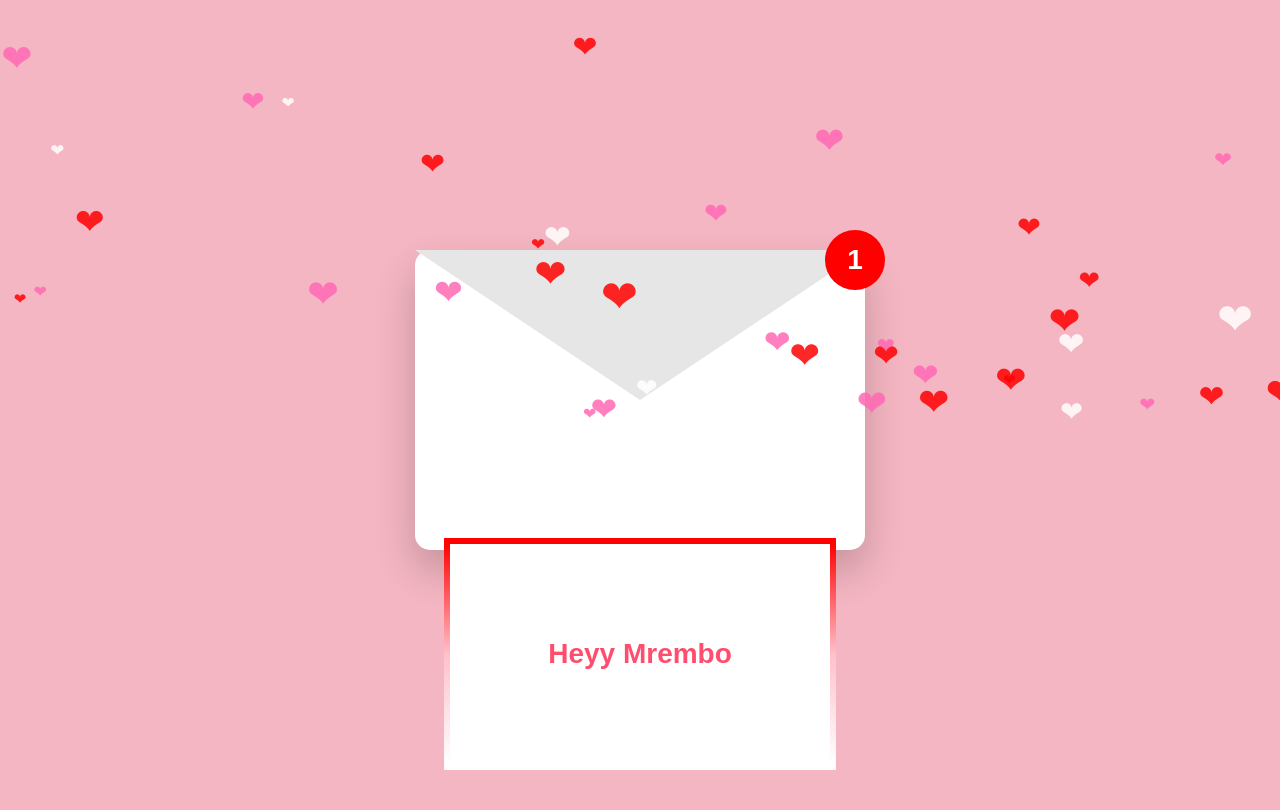
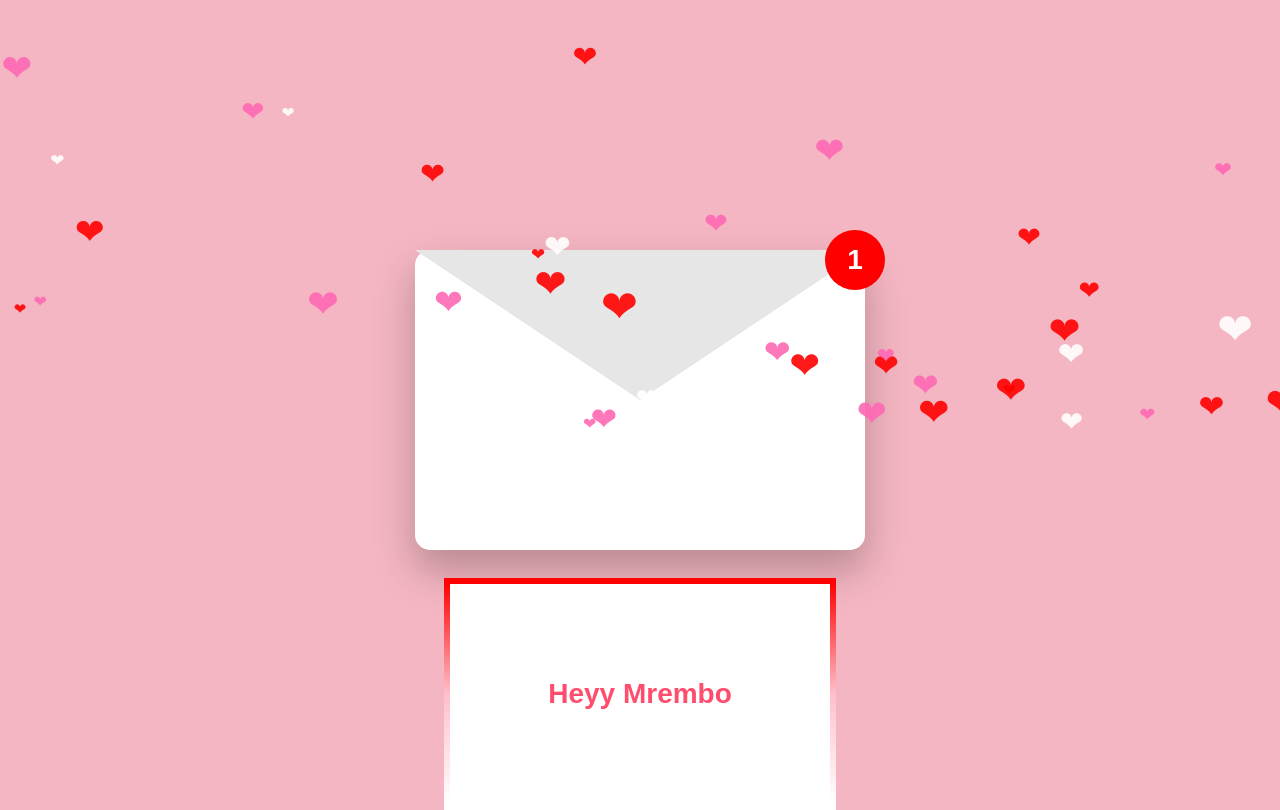
Before and after one commit to Shekif/Valentines, a plain HTML site: page index.html in a window 1280 px wide. Drawn offline with nearby package versions, Linux system fonts and the light colour scheme.

Commit message:
Refactor CSS comments and adjust styles

```diff
--- a/index.html
+++ b/index.html
@@ -18,22 +18,18 @@
   font-family:Arial, sans-serif;
 }
 
-/* ================= HEARTS ================= */
+/* ================= FLOATING HEARTS ================= */
 
 .heart{
   position:absolute;
-  bottom:-50px; /* Start below screen */
+  bottom:-60px;
   animation: floatUp linear infinite;
-  opacity:0.85;
+  opacity:0.9;
 }
 
 @keyframes floatUp{
-  from{
-    transform:translateY(0);
-  }
-  to{
-    transform:translateY(-120vh);
-  }
+  from{ transform:translateY(0); }
+  to{ transform:translateY(-120vh); }
 }
 
 /* ================= ENVELOPE ================= */
@@ -46,7 +42,7 @@
   perspective:1000px;
 }
 
-/* Envelope base */
+/* Envelope Base */
 .mail{
   width:100%;
   height:100%;
@@ -54,8 +50,9 @@
   border-radius:15px;
   position:absolute;
   bottom:0;
-  box-shadow:0 20px 40px rgba(0,0,0,0.2);
-  overflow:hidden; /* hides letter inside */
+  box-shadow:0 20px 40px rgba(0,0,0,0.25);
+  overflow:hidden;
+  z-index:2;
 }
 
 /* Flap */
@@ -69,10 +66,10 @@
   clip-path:polygon(0 0, 50% 100%, 100% 0);
   transform-origin:top;
   transition:transform 1s ease;
-  z-index:3;
+  z-index:4;
 }
 
-/* Flap open */
+/* Open flap */
 .open .flap{
   transform:rotateX(180deg);
 }
@@ -95,11 +92,12 @@
   z-index:5;
 }
 
-/* ================= PEEK LETTER ================= */
+/* ================= MINI LETTER ================= */
 
+/* Fully hidden inside envelope */
 .peek-letter{
   position:absolute;
-  bottom:-220px; /* FULLY hidden */
+  bottom:-260px;  /* COMPLETELY hidden */
   left:50%;
   transform:translateX(-50%);
   width:380px;
@@ -114,15 +112,16 @@
   color:#ff4d6d;
   transition:bottom 1s ease;
   cursor:pointer;
-  z-index:2;
 
   border:6px solid;
   border-image:linear-gradient(to bottom, red, pink, white) 1;
+
+  z-index:3; /* between mail base and flap */
 }
 
-/* Slide up only after open */
+/* Peek position (like your red drawing) */
 .open .peek-letter{
-  bottom:-60px; /* only peeks slightly */
+  bottom:40px; /* sits above seam */
 }
 
 /* ================= FULL LETTER ================= */
@@ -180,11 +179,11 @@
 
 <div class="mail-container" id="mailBox">
   <div class="mail"></div>
-  <div class="flap"></div>
-  <div class="badge">1</div>
   <div class="peek-letter" id="peekLetter">
     Heyy Mrembo
   </div>
+  <div class="flap"></div>
+  <div class="badge">1</div>
 </div>
 
 <div class="full-letter" id="fullLetter">
@@ -207,7 +206,7 @@
 
 <script>
 
-/* HEARTS ALREADY AT BOTTOM ON LOAD */
+/* HEARTS */
 const heartColors=["red","#ff69b4","white"];
 
 for(let i=0;i<40;i++){
@@ -231,13 +230,13 @@
   }
 }
 
-/* Click peek letter */
+/* Click mini letter */
 document.getElementById("peekLetter").onclick=function(e){
   e.stopPropagation();
   document.getElementById("fullLetter").style.display="block";
 }
 
-/* No runs */
+/* No button runs */
 function moveNo(){
   const btn=document.getElementById("noBtn");
   btn.style.position="absolute";
@@ -245,9 +244,10 @@
   btn.style.left=Math.random()*400+"px";
 }
 
-/* Yes confetti */
+/* YES */
 function sayYes(){
   document.getElementById("celebrate").style.display="block";
+  document.getElementById("noBtn").style.display="none"; // remove No button
   confetti({
     particleCount:200,
     spread:120,
```
